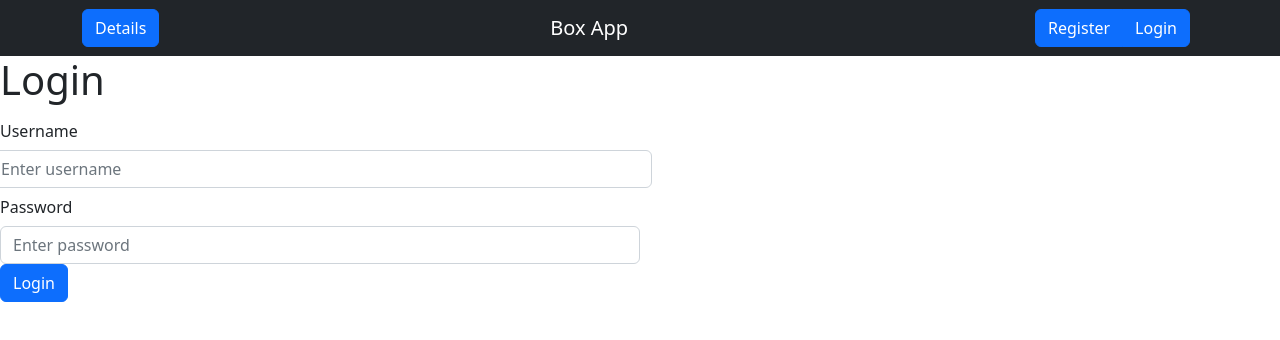
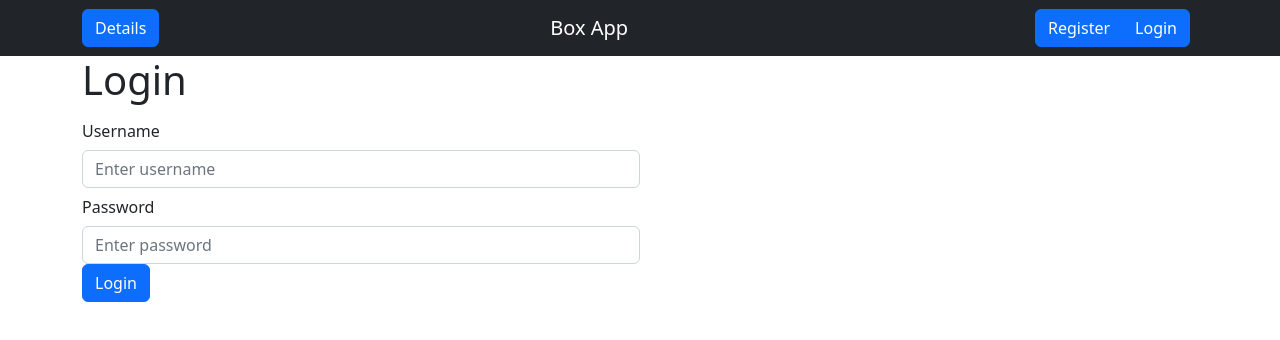
Before and after one commit to UBB-SDI-23/lab-5x-Tom3s, a React (Create React App) app in the folder frontend/: page /login in a window 1280 px wide. Shown: the top 340 px of the page. Built offline with nearby package versions, Linux system fonts and the light colour scheme.

Commit message:
Some fixes

```diff
--- a/frontend/src/BulkDeletors/BulkDeletorTemplate.tsx
+++ b/frontend/src/BulkDeletors/BulkDeletorTemplate.tsx
@@ -1,6 +1,6 @@
 import React from "react";
 import { Fragment } from "react";
-import { Pagination, Row, Col, Button, Modal, Form, Table } from "react-bootstrap";
+import { Pagination, Row, Col, Button, Modal, Form, Table, Container } from "react-bootstrap";
 import { Navigate } from "react-router-dom";
 
 interface BulkDeletorTemplateState {
@@ -254,6 +254,7 @@ abstract class BulkDeletorTemplate extends React.Component<{}, BulkDeletorTempla
 
         return (
             <Fragment>
+                <Container>
                     {navigate}
                     {this.getDeleteModal()}
                     {this.getConfirmModal()}
@@ -269,6 +270,7 @@ abstract class BulkDeletorTemplate extends React.Component<{}, BulkDeletorTempla
                             <Button variant="secondary" onClick={() => this.navigate("/home?type=" + this.typeNumber)}>Go Back</Button>
                         </Col>
                     </Row>
+                </Container>
             </Fragment>
         );
     }
--- a/frontend/src/EntityEditors/ItemEditor.tsx
+++ b/frontend/src/EntityEditors/ItemEditor.tsx
@@ -2,7 +2,7 @@ import { Fragment } from "react";
 import { Navigate } from "react-router-dom";
 import UserDetailsOffCanvas from "../Elements/userDetails";
 import React from "react";
-import { Badge, Button, Col, Form, Row, Toast, ToastContainer } from "react-bootstrap";
+import { Badge, Button, Col, Container, Form, Row, Toast, ToastContainer } from "react-bootstrap";
 import { render } from "react-dom";
 
 interface ItemEditorState {
@@ -212,10 +212,12 @@ abstract class ItemEditor extends React.Component<{}, ItemEditorState> {
     render() {
         return (
             <Fragment>
+                <Container>
                 {this.state.navigate}
                 {this.getTitleElement()}
                 {this.getFormElement()}
                 {this.getToastContainer()}
+                </Container>
             </Fragment>
         )
     }
--- a/frontend/src/pages/ListPage.tsx
+++ b/frontend/src/pages/ListPage.tsx
@@ -1,5 +1,5 @@
 import { useState, Fragment, useEffect } from "react";
-import { ToggleButtonGroup, ToggleButton, Button, Row, Col, Offcanvas, ListGroup } from "react-bootstrap";
+import { ToggleButtonGroup, ToggleButton, Button, Row, Col, Offcanvas, ListGroup, Container } from "react-bootstrap";
 import { BoxList, WrapperList, SupplierList, ComboList } from "../ListDisplays/ListClasses";
 import { useNavigate, useSearchParams } from "react-router-dom";
 import { destroyLocalSessionDetails } from "../models/entities";
@@ -55,6 +55,7 @@ const ListPage = () => {
 
     return (
         <Fragment>
+            <Container>
                 <Row>
                     <Col className="d-flex justify-content-center">
                         <ToggleButtonGroup type="radio" name="options" defaultValue={listType}>
@@ -71,6 +72,7 @@ const ListPage = () => {
 
                 </Row>
                 {list}
+            </Container>
         </Fragment>
     );
 };
--- a/frontend/src/userSystem/confirmPage.tsx
+++ b/frontend/src/userSystem/confirmPage.tsx
@@ -1,5 +1,5 @@
 import { Fragment, useEffect, useMemo, useState } from "react";
-import { Button } from "react-bootstrap";
+import { Button, Container } from "react-bootstrap";
 import { Navigate, useNavigate, useSearchParams } from "react-router-dom"
 import { apiAccess } from "../models/endpoints";
 
@@ -33,6 +33,7 @@ const ConfirmPage = () => {
 
     return (
         <Fragment>
+            <Container>
                 {
                     loading ?
                         <div className="d-flex justify-content-center">
@@ -57,6 +58,7 @@ const ConfirmPage = () => {
                         )
 
                 }
+            </Container>
         </Fragment>
     )
 }
--- a/frontend/src/userSystem/loginPage.tsx
+++ b/frontend/src/userSystem/loginPage.tsx
@@ -1,5 +1,5 @@
 import { Fragment, useEffect, useRef, useState } from "react";
-import { Form, Col, Row, InputGroup, Button } from "react-bootstrap";
+import { Form, Col, Row, InputGroup, Button, Container } from "react-bootstrap";
 import { apiAccess } from "../models/endpoints";
 import { Navigate, useNavigate } from "react-router-dom";
 import { setLocalSessionDetails } from "../models/entities";
@@ -64,12 +64,15 @@ const LoginPage = () => {
 
     return (
         <Fragment>
+            <Container>
                 <h1>Login</h1>
                 <Form onSubmit={handleSubmit}>
                     <Col sm={6}>
                         <Form.Group as={Row} controlId="formUsername">
                             <Form.Label column sm={2}>Username</Form.Label>
+                            <InputGroup>
                                 <Form.Control type="text" placeholder="Enter username" required onChange={onChangeUsername} value={username} />
+                            </InputGroup>
                         </Form.Group>
 
                         <Form.Group as={Row} controlId="formPassword">
@@ -100,6 +103,7 @@ const LoginPage = () => {
                                 <p>Error: {responseError}</p>
                             </div>)
                 }
+            </Container>
         </Fragment>
     );
 }
--- a/frontend/src/userSystem/profilePage.tsx
+++ b/frontend/src/userSystem/profilePage.tsx
@@ -1,7 +1,7 @@
 import { Fragment, useEffect, useState } from "react"
 import { useNavigate, useSearchParams, Navigate } from "react-router-dom";
 import { apiAccess } from "../models/endpoints";
-import { Button, ButtonGroup, Col, Fade, ListGroup, Offcanvas, Row } from "react-bootstrap";
+import { Button, ButtonGroup, Col, Container, Fade, ListGroup, Offcanvas, Row } from "react-bootstrap";
 import { loadavg } from "os";
 import { destroyLocalSessionDetails } from "../models/entities";
 import UserDetailsOffCanvas from "../Elements/userDetails";
@@ -90,6 +90,7 @@ const ProfilePage = () => {
 
     return (
         <Fragment>
+            <Container>
                 {
                     loading ?
                         (
@@ -186,6 +187,7 @@ const ProfilePage = () => {
 
                         </Fragment>
                 }
+            </Container>
         </Fragment>
     );
 }
--- a/frontend/src/userSystem/registerPage.tsx
+++ b/frontend/src/userSystem/registerPage.tsx
@@ -1,5 +1,5 @@
 import { Fragment, useEffect, useRef, useState } from "react";
-import { Form, Col, Row, InputGroup, Button } from "react-bootstrap";
+import { Form, Col, Row, InputGroup, Button, Container } from "react-bootstrap";
 import { apiAccess } from "../models/endpoints";
 import { useNavigate } from "react-router-dom";
 
@@ -29,7 +29,7 @@ const RegisterPage = () => {
     }
 
     useEffect(() => {
-        setValidPassword(password == "" ||  validatePassword());
+        setValidPassword(password == "" || validatePassword());
     }, [password]);
 
     useEffect(() => {
@@ -62,13 +62,14 @@ const RegisterPage = () => {
 
     return (
         <Fragment>
+            <Container>
                 <h1>Register</h1>
                 <Form onSubmit={handleSubmit}>
                     <Col sm={6}>
                         <Form.Group as={Row} controlId="formUsername">
                             <Form.Label column sm={2}>Username</Form.Label>
                             <InputGroup hasValidation>
-                            <Form.Control type="text" placeholder="Enter username" required onChange={onChangeUsername} value={username} isInvalid={!validUsername} isValid={username != "" && validUsername}/>
+                                <Form.Control type="text" placeholder="Enter username" required onChange={onChangeUsername} value={username} isInvalid={!validUsername} isValid={username != "" && validUsername} />
                                 <Form.Control.Feedback type="invalid">
                                     Username must be at least 1 character long and contain only letters, numbers, and the following characters: -_.
                                 </Form.Control.Feedback>
@@ -78,7 +79,7 @@ const RegisterPage = () => {
                         <Form.Group as={Row} controlId="formPassword">
                             <Form.Label column sm={2}>Password</Form.Label>
                             <InputGroup hasValidation>
-                            <Form.Control type="password" placeholder="Enter password" required onChange={onChangePassword} value={password} isInvalid={!validPassword} isValid={password != "" && validPassword}/>
+                                <Form.Control type="password" placeholder="Enter password" required onChange={onChangePassword} value={password} isInvalid={!validPassword} isValid={password != "" && validPassword} />
                                 <Form.Control.Feedback type="invalid">
                                     Password must be at least 8 characters long and contain at least one uppercase, one lowercase, and one special character.
                                 </Form.Control.Feedback>
@@ -99,6 +100,7 @@ const RegisterPage = () => {
                             to confirm registration (valid for 10 minues)</p>
                     </div>)
                 }
+            </Container>
         </Fragment>
     );
 }
```
Lines whose indentation alone changed are shown as unchanged.
